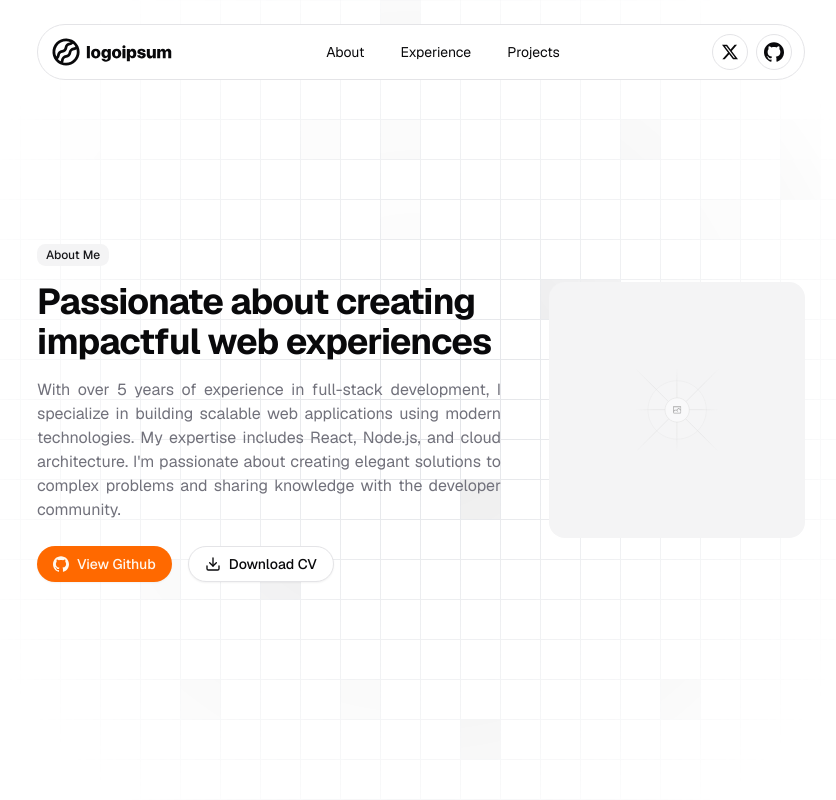
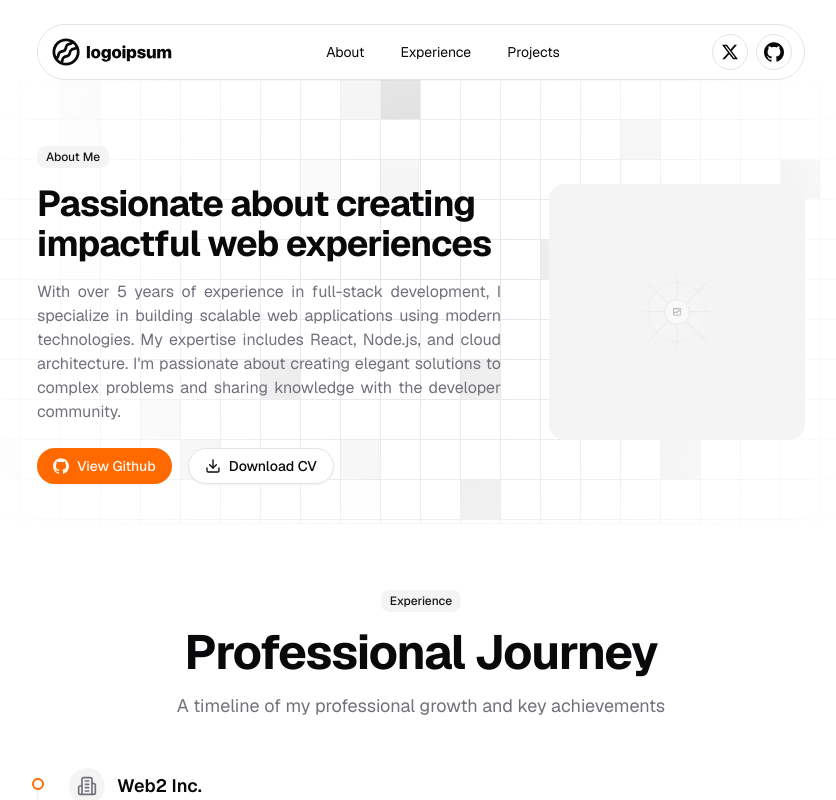
Before and after one commit to migstt/portfolio, a Next.js app: page / in a window 1280 px wide. Shown: the top 800 px of the page, without its empty margins (219-1055 px from the left). Built offline with nearby package versions, Linux system fonts and the light colour scheme.

Commit message:
adjusted hero height

```diff
--- a/components/hero.tsx
+++ b/components/hero.tsx
@@ -7,7 +7,7 @@ import About from "@/components/about";
 
 const Hero = () => {
   return (
-    <div className="relative min-h-screen flex items-center justify-center px-6 pt-6 overflow-hidden">
+    <div className="relative min-h-[80%] mt-20 flex items-center justify-center px-6 pt-6 overflow-hidden">
       <AnimatedGridPattern
         numSquares={30}
         maxOpacity={0.1}
```
